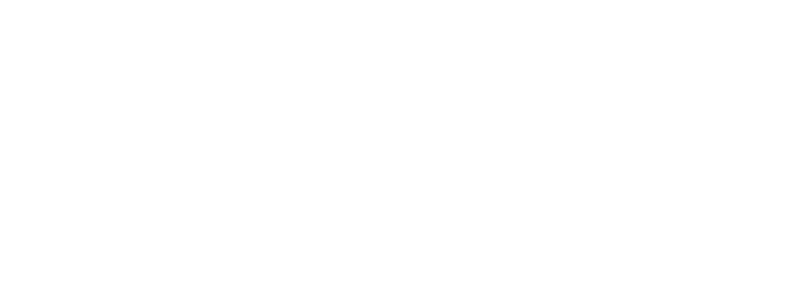
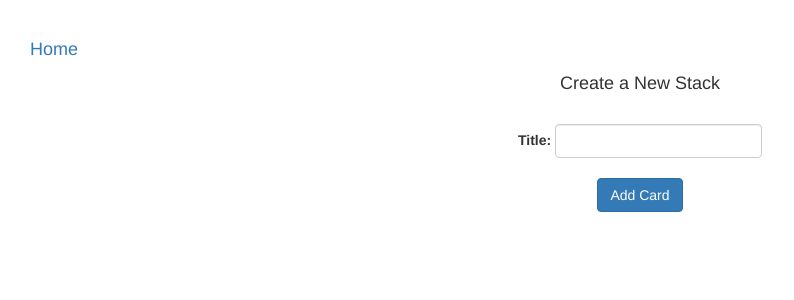
Before and after one commit to UchuNoKen/fadecardpro, a React (Create React App) app: page /stack_form in a window 1280 px wide. Shown: the top 300 px of the page, without its empty margins (0-794 px from the left). Built offline with nearby package versions, Linux system fonts and the light colour scheme.

Commit message:
Added form to create new Stack. Not yet proper, mutates state.

```diff
--- a/src/components/App.js
+++ b/src/components/App.js
@@ -1,4 +1,5 @@
 import React, { Component } from "react";
+import { Link } from "react-router-dom";
 import StackList from "./StackList";
 
 class App extends Component {
@@ -8,6 +9,10 @@ class App extends Component {
         <h2>Cardfade Pro</h2>
         <hr />
         <StackList />
+        <hr />
+        <Link to="stack_form">
+          <h4>Create a New Stack</h4>
+        </Link>
       </div>
     );
   }
--- /dev/null
+++ b/src/components/StackForm.js
@@ -0,0 +1,44 @@
+import React, { Component } from "react";
+import { Link } from "react-router-dom";
+import { Form, FormGroup, FormControl, FormLabel, Button } from "react-bootstrap";
+
+class StackForm extends Component {
+  constructor() {
+    super();
+
+    this.state = {
+      title: "",
+      cards: []
+    };
+  }
+
+  addCard() {
+    const { cards } = this.state;
+
+    cards.push({ id: cards.length, prompt: "", answer: "" });
+
+    this.setState({ cards });
+  }
+
+  render() {
+    console.log("Stackform state", this.state);
+    return (
+      <div>
+        <Link to="/" className="link-home">
+          <h4>Home</h4>
+        </Link>
+        <h4>Create a New Stack</h4>
+        <br />
+        <Form inline>
+          <FormGroup>
+            <FormLabel>Title:</FormLabel> <FormControl />
+          </FormGroup>
+        </Form>
+        <br />
+        <Button onClick={() => this.addCard()}>Add Card</Button>
+      </div>
+    );
+  }
+}
+
+export default StackForm;
--- a/src/index.js
+++ b/src/index.js
@@ -6,6 +6,7 @@ import { Provider } from "react-redux";
 import rootReducer from "./reducers";
 import App from "./components/App";
 import Stack from "./components/Stack";
+import StackForm from "./components/StackForm";
 import { setStack } from "./actions";
 import "./index.css";
 
@@ -19,6 +20,7 @@ ReactDOM.render(
       <Switch>
         <Route exact path="/" component={App} />
         <Route path="/stack" component={Stack} />
+        <Route path="/stack_form" component={StackForm} />
       </Switch>
     </BrowserRouter>
   </Provider>,
```
